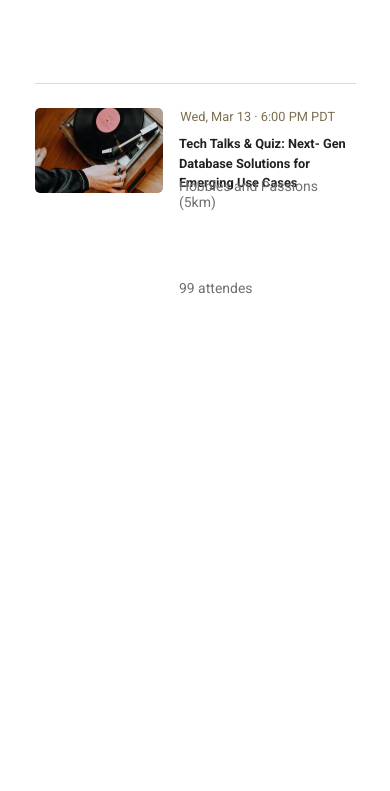
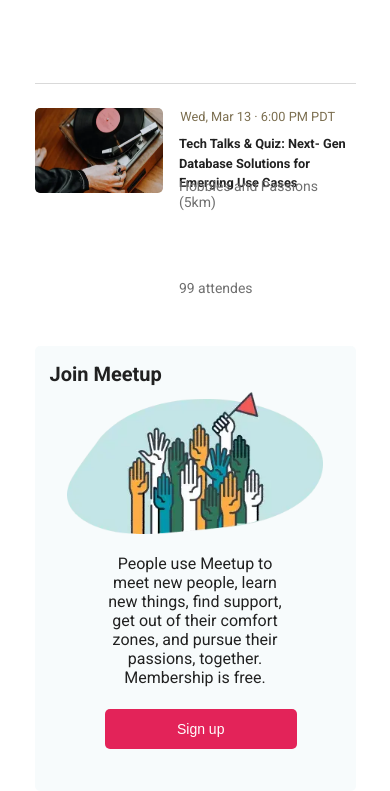
Before and after one commit to ElmiraHR/Meetup-Project, a plain HTML site: page index.html in a window 390 px wide. Shown: the part 1971-2762 px from the top of the page. Before the commit the page ends 2317 px from the top, so only its background shows below. Drawn offline with Linux system fonts and the light colour scheme.

Commit message:
update next block

```diff
--- /dev/null
+++ b/css/join-meetup.css
@@ -0,0 +1,42 @@
+.join-meetup-box {
+    background-color: var(--color-light-blue-bg);
+    display: flex;
+    justify-content: center;
+    align-items: center;
+    border-radius: var(--border-radius);
+}
+
+.join-meetup-leftside {
+    padding-left: 56px;
+    padding-top: 36px;
+    width: 60%;
+}
+
+.join-meetup-leftside h3 {
+    font-size: 28px;
+    font-weight: bolder;
+    padding-bottom: 16px;
+}
+
+.join-meetup-leftside p {
+    padding-right: 74px;
+    padding-bottom: 16px;
+}
+
+.join-meetup-leftside button {
+    background-color: #E32359;
+    width: 192px;
+    height: 40px;
+    margin-bottom: 36px;
+}
+
+.join-meetup-leftside button:hover {
+    background-color: #e74674;
+}
+
+.small-title {
+    font-size: 20px;
+    padding-top: 16px;
+    padding-left: 15px;
+    display: none;
+}
--- a/index.html
+++ b/index.html
@@ -368,6 +368,22 @@
           </div>
         </div>
       </section>
+
+      <section class="join-meetup">
+        <div class="join-meetup-box">
+            <div class="join-meetup-leftside">
+            <h3 class="big-title">Join Meetup</h3>
+            <p>People use Meetup to meet new people, learn new things, find support, get out of their
+                comfort zones, and pursue their passions, together. Membership is free.</p>
+            <button class="join-meetup button">Sign up</button>
+            </div>
+            <div class="join-meetup-rightside">
+                <h3 class="small-title">Join Meetup</h3>
+                <img src="./img/hand.png" alt="">
+            </div>
+        </div>
+      </section>
+
     </div>
 
     <script src="./script.js"></script>
--- a/style.css
+++ b/style.css
@@ -3,6 +3,7 @@
 @import url("./css/events-header.css");
 @import url("./css/events-box.css");
 @import url("./css/upcomming.css");
+@import url("./css/join-meetup.css");
 
 * {
 	margin: 0;
@@ -205,6 +206,11 @@
 		display: none;
 	}
 
+    .join-meetup-rightside img {
+        width: 90%;
+
+    }
+
 }
 
 @media (max-width: 576px) {
@@ -338,5 +344,41 @@
         display: none;
     }
 
+    .join-meetup-box {
+        flex-direction: column-reverse;
+        text-align: center;
+    }
+
+    .small-title {
+        font-size: 20px;
+        text-align: left;
+        display: block;
+    }
+
+    .big-title {
+        display: none;
+    }
+
+    .join-meetup-leftside p {
+        padding: 0;
+        text-align: center;
+    }
+
+    .join-meetup-leftside {
+        padding: 6px;
+        margin: 0;
+        align-items: center;
+    }
+
+    .join-meetup-leftside button {
+        margin-top: 22px;
+    }
+
+    .join-meetup-rightside img {
+        width: 80%;
+        margin-bottom: 10px;
+    }
+
+
 
 }
```
